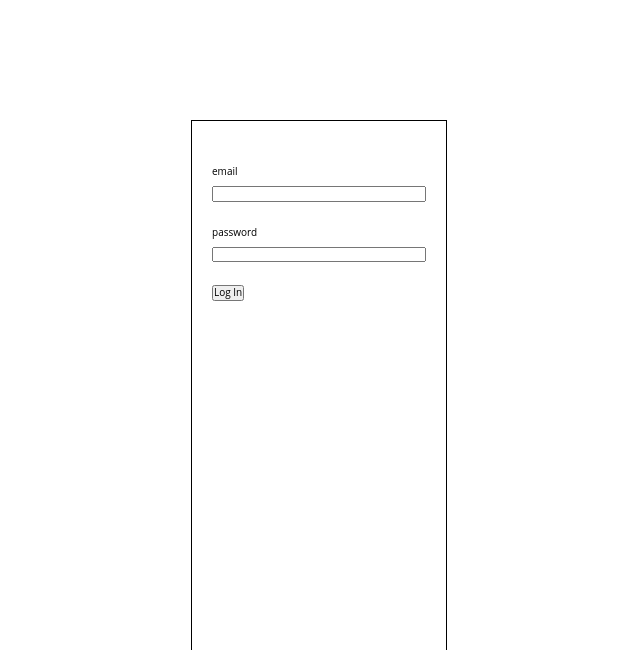
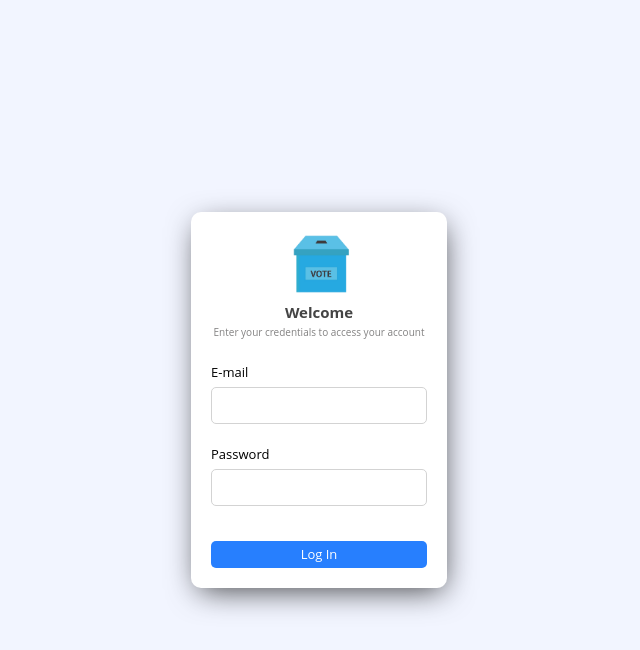
Before and after one commit to Ronkl14/voting-app, a React (Create React App) app: page / in a window 1280 px wide. Shown: the top 650 px of the page, without its empty margins (321-961 px from the left). Built offline with nearby package versions, Linux system fonts and the light colour scheme.

Commit message:
added styling to login page

```diff
--- a/src/components/Login/LoginButton.js
+++ b/src/components/Login/LoginButton.js
@@ -2,7 +2,7 @@ import React from "react";
 
 const LoginButton = ({ isLoading }) => {
   return (
-    <button type="submit" className="btn btn-block" disabled={isLoading}>
+    <button type="submit" className="btn-login" disabled={isLoading}>
       {isLoading ? "Loading..." : "Log In"}
     </button>
   );
--- /dev/null
+++ b/src/components/Login/Logo.js
@@ -0,0 +1,12 @@
+import React from "react";
+import loginLogo from "../../assets/img/VotingBanner_Template2-removebg-preview.png";
+
+const Logo = () => {
+  return (
+    <div className="logo-wrap">
+      <img src={loginLogo} alt="vote logo" />
+    </div>
+  );
+};
+
+export default Logo;
--- a/src/pages/Login.js
+++ b/src/pages/Login.js
@@ -4,6 +4,7 @@ import "../styles/Login.css";
 import LoginButton from "../components/Login/LoginButton";
 import { useState } from "react";
 import { users } from "../mock/users";
+import Logo from "../components/Login/Logo";
 
 const Login = () => {
   const [values, setValues] = useState({
@@ -63,20 +64,23 @@ const Login = () => {
   return (
     <div className="login-page">
       <form className="login-form" onSubmit={onSubmit}>
+        <Logo />
+        <h2>Welcome</h2>
+        <p>Enter your credentials to access your account</p>
         <FormRow
           type="email"
-          name="email"
+          name="E-mail"
           value={values.email}
           handleChange={handleChange}
         />
         <FormRow
           type="password"
-          name="password"
+          name="Password"
           value={values.password}
           handleChange={handleChange}
         />
         {userNotFoundError.isError && (
-          <small>{userNotFoundError.message}</small>
+          <p className="error-msg">{userNotFoundError.message}</p>
         )}
         <LoginButton isLoading={isLoading} />
       </form>
--- a/src/pages/Vote.js
+++ b/src/pages/Vote.js
@@ -30,7 +30,12 @@ const Vote = ({ setPage }) => {
 
   return (
     <div className="vote-page">
-      <Navbar logout={logout} userName={userName} adminClass={isAdmin} />
+      <Navbar
+        logout={logout}
+        userName={userName}
+        adminClass={isAdmin}
+        setPage={() => setPage("admin")}
+      />
       <div className="candidates-container">
         {candidates.map((candidate) => (
           <CandidateCard
--- a/src/styles/App.css
+++ b/src/styles/App.css
@@ -1,3 +1,8 @@
+:root {
+  --background: #f2f5ff;
+  --btn-login-background: #277ffe;
+}
+
 * {
   margin: 0;
   padding: 0;
--- a/src/styles/Login.css
+++ b/src/styles/Login.css
@@ -5,14 +5,16 @@
   height: 100vh;
   justify-content: center;
   align-items: center;
+  background-color: var(--background);
 }
 
 .login-form {
   width: 20vw;
-  height: 70vh;
-  border: 1px solid black;
   padding: 2rem;
   box-sizing: border-box;
+  background-color: white;
+  border-radius: 10px;
+  box-shadow: 2px 8px 31px -6px rgba(0, 0, 0, 0.75);
 }
 
 .form-row {
@@ -20,4 +22,49 @@
   flex-direction: column;
   margin: 2rem 0;
   gap: 0.5rem;
+  font-size: 1.3rem;
 }
+
+h2,
+p {
+  text-align: center;
+}
+
+h2 {
+  color: rgb(68, 68, 68);
+}
+
+p {
+  color: rgb(131, 130, 130);
+}
+
+.btn-login {
+  width: 100%;
+  padding: 0.6rem;
+  background-color: var(--btn-login-background);
+  border: none;
+  border-radius: 5px;
+  color: white;
+  font-size: 1.3rem;
+  margin-top: 1.5rem;
+}
+
+.logo-wrap {
+  width: 60%;
+  margin: 0 auto;
+}
+
+.logo-wrap img {
+  width: 100%;
+}
+
+.error-msg {
+  font-size: 1.3rem;
+  color: red;
+}
+
+input {
+  border: 1px lightgray solid;
+  border-radius: 5px;
+  padding: 1rem;
+}
--- a/src/utils/Navbar.js
+++ b/src/utils/Navbar.js
@@ -1,10 +1,12 @@
 import React from "react";
 
-const Navbar = ({ logout, userName, adminClass }) => {
+const Navbar = ({ logout, userName, adminClass, setPage }) => {
   return (
     <div className="navbar">
       <h3>Hello, {userName}</h3>
-      <button className={adminClass ? "" : "hidden"}>Admin Panel</button>
+      <button className={adminClass ? "" : "hidden"} onClick={setPage}>
+        Admin Panel
+      </button>
       <button onClick={logout}>Logout</button>
     </div>
   );
```
Also changed, not shown: src/assets/img/VotingBanner_Template2-removebg-preview.png (added), src/assets/img/VotingBanner_Template2.jpg (added).
